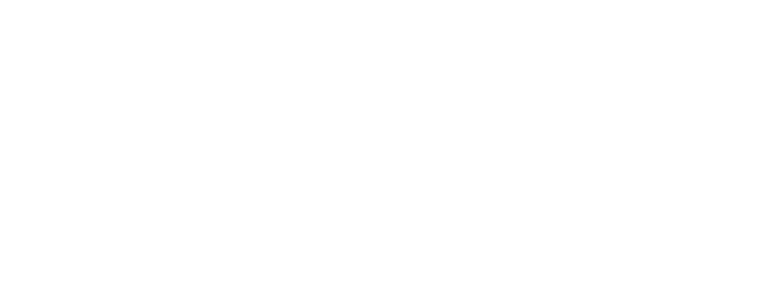
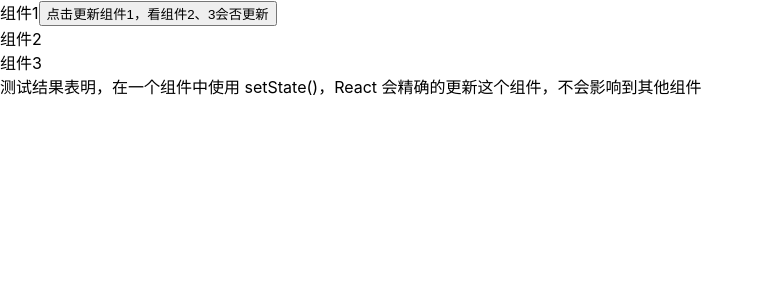
Before and after one commit to qumuchegi/react-feature-test, a React (Create React App) app: page /emptysetstate in a window 1280 px wide. Shown: the top 300 px of the page, without its empty margins (0-764 px from the left). Built offline with nearby package versions, Linux system fonts and the light colour scheme.

Commit message:
空 setState

```diff
--- a/src/features/Recoil/pages/order.jsx
+++ b/src/features/Recoil/pages/order.jsx
@@ -7,8 +7,7 @@
 
 export default function Order() {
   const orderList  = useRecoilValue(orderAtom)
-
-  let [submitOrder, orderIDHadSubmit, isPending, orderIDWillSubmit] = useSubmitOrder()
+  const [submitOrder, orderIDHadSubmit, isPending, orderIDWillSubmit] = useSubmitOrder()
 
   const onSubmit = (orderItem) => {
     submitOrder(orderItem)
@@ -21,7 +20,9 @@
       {
         orderList.length > 0
         ?
-        <div style={{backgroundColor: 'red', width: '25px', height: '25px', borderRadius: '25px', textAlign: 'center', color: 'white'}}>{orderList.length}</div>
+        <div style={{ backgroundColor: 'red', width: '25px', height: '25px', borderRadius: '25px', textAlign: 'center', color: 'white' }}>
+          {orderList.length}
+        </div>
         : null
       }
     </h3>
--- /dev/null
+++ b/src/features/emptySetState/index.jsx
@@ -0,0 +1,39 @@
+import React,{useState} from 'react';
+
+Com1.whyDidYouRender = true
+function Com1() {
+  const [state, setstate] = useState(null)
+
+  return (
+    <div>组件1
+      <button onClick={() => setstate({})}>点击更新组件1，看组件2、3会否更新</button>
+    </div>
+  )
+}
+
+Com2.whyDidYouRender = true
+function Com2() {
+
+  return (
+    <div>组件2</div>
+  )
+}
+
+Com3.whyDidYouRender = true
+function Com3() {
+
+  return (
+    <div>组件3</div>
+  )
+}
+
+export default function EmptySetStateWillUpdateAllCom() {
+  return <div>
+    <Com1/>
+    <Com2/>
+    <Com3 />
+    <div>
+      测试结果表明，在一个组件中使用 setState({})，React 会精确的更新这个组件，不会影响到其他组件
+    </div>
+  </div>
+}
--- a/src/router/index.jsx
+++ b/src/router/index.jsx
@@ -6,6 +6,7 @@
 import A from '../features/renderTree/index'
 import Com1 from '../features/context/'
 import Shopee from '../features/Recoil/index'
+import EmptySetStateWillUpdateAllCom from '../features/emptySetState'
 
 export const routes = [
   {
@@ -37,6 +38,11 @@
     path: '/recoil',
     component: <Shopee/>,
     link: 'recoil demo'
+  },
+  {
+    path: '/emptysetstate',
+    component: <EmptySetStateWillUpdateAllCom />,
+    link: 'empty setState'
   }
 ]
 
```
